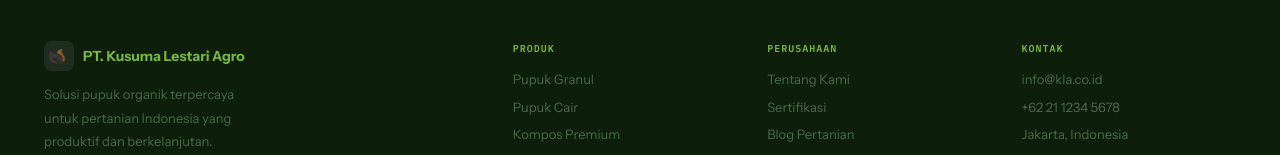
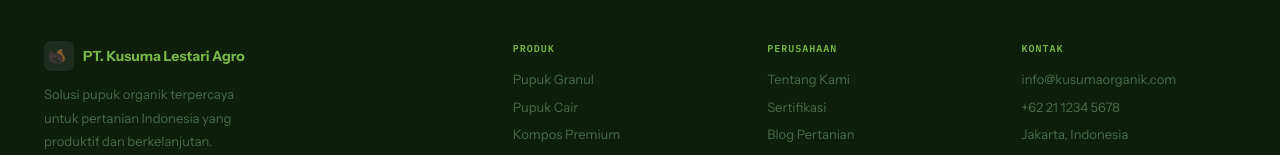
Before and after one commit to chrisimbolon/kusuma-lestari-agro, a React (Vite) app in the folder frontend/: page / in a window 1280 px wide. Shown: the part 3062-3217 px from the top of the page. Built offline with nearby package versions, Linux system fonts and the light colour scheme; no server answers.

Commit message:
feat-frontend: update email address

```diff
--- a/frontend/src/features/landing/pages/LandingPage.tsx
+++ b/frontend/src/features/landing/pages/LandingPage.tsx
@@ -913,7 +913,7 @@ export default function LandingPage() {
             {[
               { title: "Produk",     links: ["Pupuk Granul","Pupuk Cair","Kompos Premium","Paket Tanam"] },
               { title: "Perusahaan", links: ["Tentang Kami","Sertifikasi","Blog Pertanian"] },
-              { title: "Kontak",     links: ["info@kla.co.id","+62 21 1234 5678","Jakarta, Indonesia"] },
+              { title: "Kontak",     links: ["info@kusumaorganik.com","+62 21 1234 5678","Jakarta, Indonesia"] },
             ].map((col) => (
               <div key={col.title}>
                 <div style={{ fontFamily: "'IBM Plex Mono',monospace", fontSize: 10, color: "#7ab648", letterSpacing: "0.1em", textTransform: "uppercase", marginBottom: 14, fontWeight: 600 }}>{col.title}</div>
```
